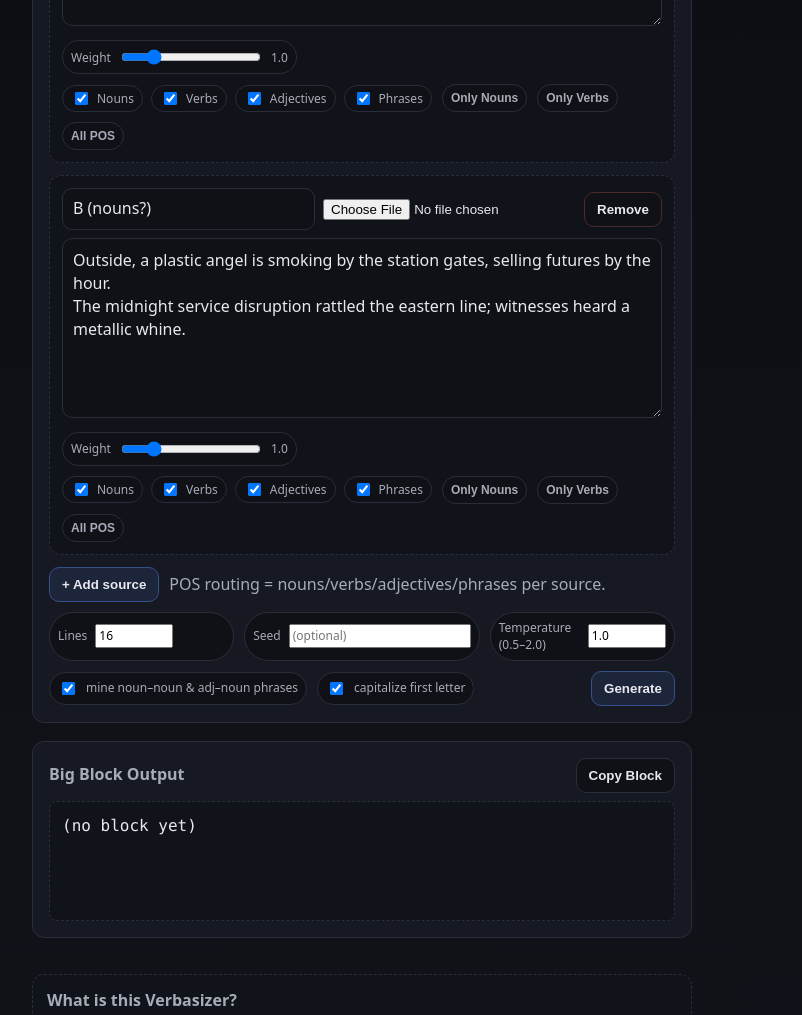
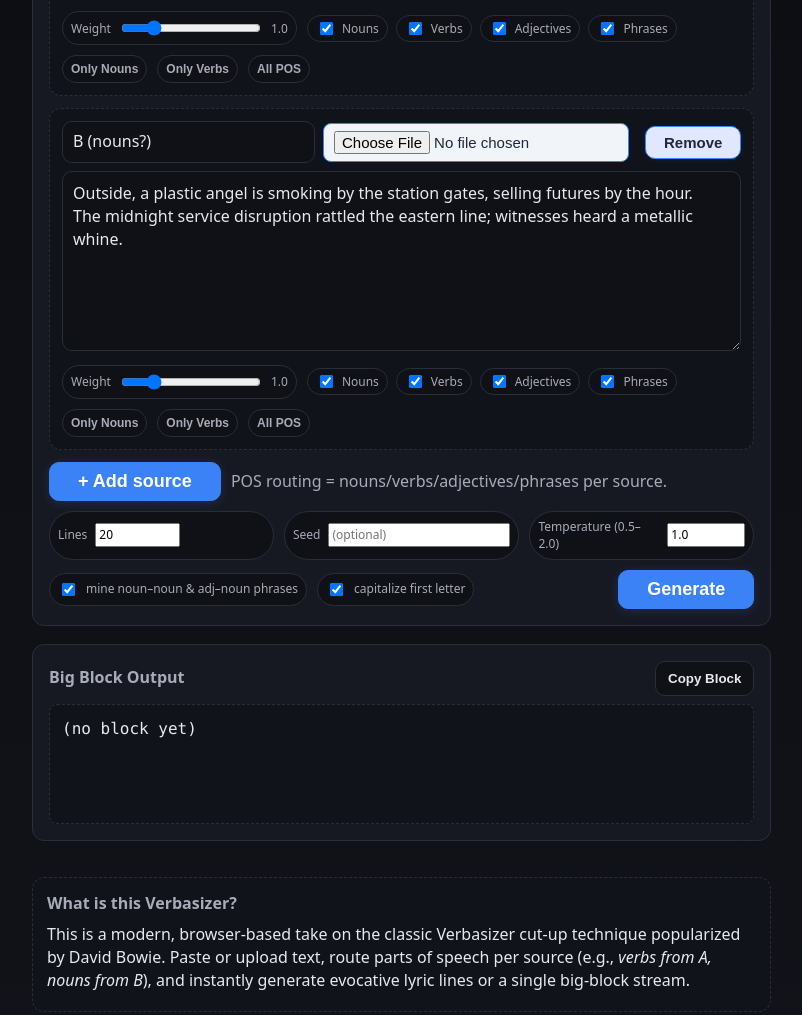
Before and after one commit to ether-ore/verbasizer, a plain HTML site: page index.html in a window 1280 px wide. Shown: the part 546-1561 px from the top of the page, without its empty margins (26-828 px from the left). Drawn offline with Linux system fonts and the light colour scheme.

Commit message:
Enhance UI with improved button styles and layout adjustments; update input limits for better user experience

```diff
--- a/index.html
+++ b/index.html
@@ -137,10 +137,44 @@
 </script>
 
   <style>
+    /* Enhanced Remove and file input buttons */
+    .src-head .remove {
+      background: #e0e7ff;
+      color: #1e293b;
+      border-color: #3b82f6;
+      font-weight: 600;
+      padding: 7px 18px;
+      font-size: 15px;
+      box-shadow: 0 1px 6px rgba(59,130,246,0.10);
+      transition: background .18s, box-shadow .18s, border-color .18s;
+    }
+    .src-head .remove:hover {
+      background: #c7d2fe;
+      border-color: #2563eb;
+      color: #1e293b;
+      box-shadow: 0 2px 10px rgba(59,130,246,0.18);
+    }
+    .src-head .file {
+      background: #f1f5fa;
+      color: #1e293b;
+      border: 1px solid #3b82f6;
+      border-radius: 8px;
+      font-weight: 500;
+      font-size: 15px;
+      padding: 7px 10px;
+      margin-right: 8px;
+      transition: background .18s, border-color .18s;
+    }
+    .src-head .file:hover {
+      background: #e0e7ff;
+      border-color: #2563eb;
+    }
     :root { --bg:#0e0f12; --panel:#171922; --ink:#e7e9ee; --muted:#a7acb8; --accent:#8bb4ff; --border:#2a2e3a; }
     * { box-sizing: border-box; }
     body { margin:0; font:16px/1.45 system-ui,-apple-system,Segoe UI,Roboto,Helvetica,Arial; color:var(--ink); background:linear-gradient(180deg,#0b0c10,#12141b 60%,#0b0c10); }
   header { padding:22px 18px; border-bottom:1px solid var(--border); background:rgba(0,0,0,.3); position:sticky; top:0; backdrop-filter:saturate(160%) blur(6px); }
+  .header-flex { display:flex; align-items:center; gap:16px; }
+  .header-logo { height:96px; margin-right:12px; vertical-align:middle; }
   header h1 { margin:0; font-size:20px; letter-spacing:.2px; }
     nav[aria-label="breadcrumbs"] { font-size:13px; color:var(--muted); padding:6px 18px 0; }
     nav a { color:var(--muted); text-decoration:none; }
@@ -172,8 +206,21 @@
     button:hover { border-color:#3b82f6; background:#111421; }
     .danger { border-color:#4b2a2a; }
     .danger:hover { border-color:#d16060; background:#2a1414; }
-    .primary { background:#1c253a; border-color:#365089; }
-    .primary:hover { background:#223052; border-color:#4a6bb0; }
+    .primary {
+      background: #3b82f6;
+      border-color: #3b82f6;
+      color: #fff;
+      font-size: 18px;
+      font-weight: 700;
+      padding: 8px 28px;
+      box-shadow: 0 2px 12px rgba(59,130,246,0.18);
+      transition: background .18s, box-shadow .18s, border-color .18s;
+    }
+    .primary:hover {
+      background: #2563eb;
+      border-color: #2563eb;
+      box-shadow: 0 4px 18px rgba(59,130,246,0.28);
+    }
 
     textarea, input[type="number"], input[type="text"] { font:inherit; outline:none; transition:border .15s ease; }
     textarea:focus, input:focus { border-color:#3b82f6; }
@@ -204,8 +251,10 @@
 </head>
 <body>
   <header>
-    <img src="images/verbasizer1.png" alt="Verbasizer Logo" style="height:96px;vertical-align:middle;margin-right:12px;">
+    <div class="header-flex">
+      <img src="images/verbasizer1.png" alt="Verbasizer Logo" class="header-logo">
       <h1>Verbasizer – Bowie-Style Cut-Up Text and Lyric Generator</h1>
+    </div>
     <nav class="toc" aria-label="On-page navigation">
       <a href="#app">App</a> · <a href="#what-is">What this is</a> · <a href="#how-to">How to use</a> · <a href="#features">Features</a> · <a href="#privacy">Privacy</a> · <a href="#faq">FAQ</a> · <a href="#about">About</a>
     </nav>
@@ -226,7 +275,7 @@
 
           <div class="row3" aria-label="Generation parameters">
             <label class="pill" for="lines">Lines
-            <input type="number" id="lines" min="1" max="200" value="16" />
+              <input type="number" id="lines" min="1" max="2000" value="20" />
             </label>
             <label class="pill" for="seed">Seed
               <input type="text" id="seed" placeholder="(optional)" />
@@ -297,6 +346,8 @@
         <p><strong>Is it private?</strong> Yes. No servers, no tracking — your text stays on your device.</p>
         <p><strong>What browsers are supported?</strong> Any modern browser with JavaScript and Clipboard API support. If clipboard access is blocked, use the Download buttons.</p>
         <p><strong>Can I force stricter grammar?</strong> You can lower temperature or I can add a stricter template mode on request.</p>
+        <p><strong>What does Seed do?</strong> Seed lets you get repeatable results. Enter any word or number; the same seed will always produce the same cut-up output. Leave blank for random.</p>
+        <p><strong>What does Temperature do?</strong> Temperature controls randomness. Lower values (0.5) make output more predictable; higher values (2.0) make it more surprising and varied.</p>
       </section>
 
       <section id="about">
@@ -344,6 +395,7 @@
   </noscript>
 
   <script defer>
+// ...existing code...
 /* ---------- Seedable RNG ---------- */
 function mulberry32(a){return function(){let t=a+=0x6D2B79F5;t=Math.imul(t^(t>>>15),t|1);t^=t+Math.imul(t^(t>>>7),t|61);return((t^(t>>>14))>>>0)/4294967296;};}
 function strToSeed(str){if(!str)return null;let h=2166136261>>>0;for(let i=0;i<str.length;i++){h^=str.charCodeAt(i);h=Math.imul(h,16777619);}return h>>>0;}
@@ -506,7 +558,7 @@ function verbasize(sources,opts={lines:16,seed:null,temperature:1.0,allowPhrases
     rng=mulberry32(s);
   }
   const out=[];
-  const n=Math.max(1,Math.min(200,lines|0));
+  const n=Math.max(1,Math.min(2000,lines|0));
   const t=Math.max(0.5,Math.min(2.0,Number(temperature)||1.0));
   for(let i=0;i<n;i++) out.push(generateLine(buckets,rng,t,!!capFirst));
   return out;
```
Lines whose indentation alone changed are shown as unchanged.
